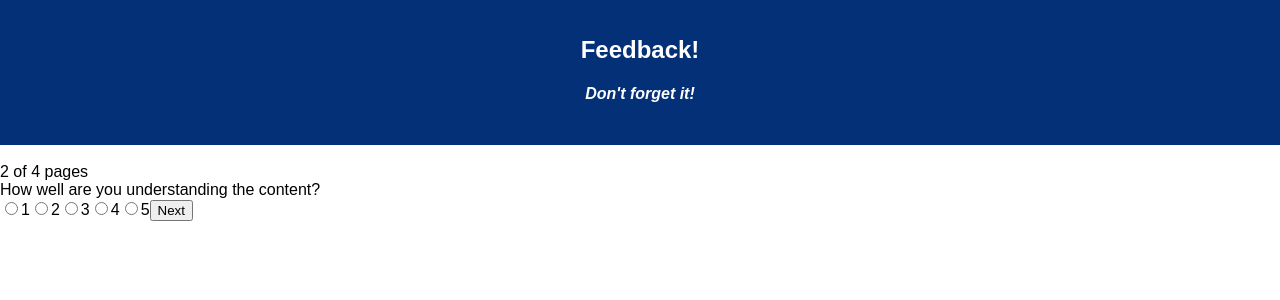
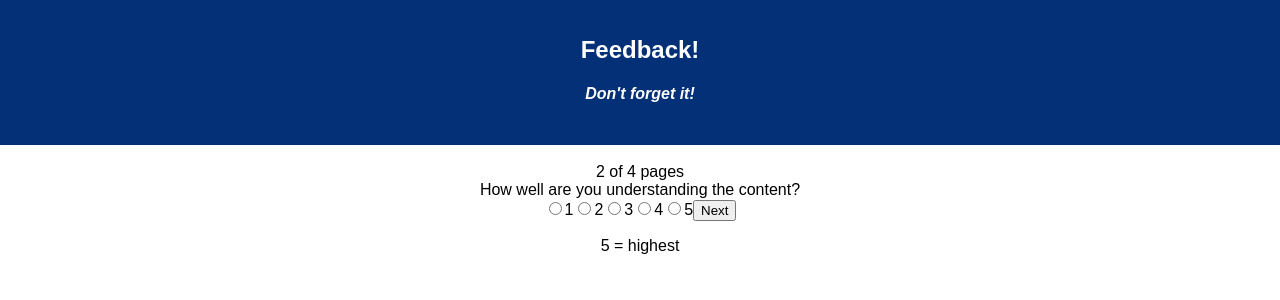
Before and after one commit to lawlernp/redux-feedback-loop, a React (Create React App) app: page /#/understanding in a window 1280 px wide. Shown: the top 300 px of the page. Built offline with nearby package versions, Linux system fonts and the light colour scheme.

Commit message:
added readme

```diff
--- a/src/components/App/App.css
+++ b/src/components/App/App.css
@@ -16,3 +16,8 @@
 .App-intro {
   font-size: large;
 }
+
+.Components {
+  text-align: center;
+
+}
--- a/src/components/App/App.js
+++ b/src/components/App/App.js
@@ -24,12 +24,14 @@ class App extends Component {
           </header>
           <br />
         </div>
+        <div className="Components">
         <Route exact path="/" component={Feels} />
         <Route exact path="/understanding" component={Understanding} />
         <Route exact path="/supported" component={Support} />
         <Route exact path="/comments" component={Comments} />
         <Route exact path="/review" component={Review} />
         <Route exact path="/success" component={Success} />
+        </div>
       </Router>
     );
   }
--- a/src/components/Feels/Feels.js
+++ b/src/components/Feels/Feels.js
@@ -36,6 +36,7 @@ class Feels extends Component {
             <input type="radio" id="5" name="feeling" value="5" />
             <label htmlFor="5">5</label>
             <button type="submit">Next</button>
+            <p>5 = highest</p>
           </form>
         </div>
         <div></div>
--- a/src/components/Support/Support.js
+++ b/src/components/Support/Support.js
@@ -38,6 +38,7 @@ class Support extends Component {
             <input type="radio" id="5" name="supported" value="5" />
             <label htmlFor="5">5</label>
             <button type="submit">Next</button>
+            <p>5 = highest</p>
           </form>
         </div>
         <div></div>
--- a/src/components/Understanding/Understanding.js
+++ b/src/components/Understanding/Understanding.js
@@ -27,7 +27,13 @@ class Understanding extends Component {
         <div>
           How well are you understanding the content?
           <form onSubmit={this.nextPage}>
-            <input type="radio" id="1" name="understanding" value="1" required />
+            <input
+              type="radio"
+              id="1"
+              name="understanding"
+              value="1"
+              required
+            />
             <label htmlFor="1">1</label>
             <input type="radio" id="2" name="understanding" value="2" />
             <label htmlFor="2">2</label>
@@ -37,9 +43,8 @@ class Understanding extends Component {
             <label htmlFor="4">4</label>
             <input type="radio" id="5" name="understanding" value="5" />
             <label htmlFor="5">5</label>
-            <button type="submit">
-              Next
-            </button>
+            <button type="submit">Next</button>
+            <p>5 = highest</p>
           </form>
         </div>
         <div></div>
```
Also changed, not shown: 1 other file (tests, documents, lock files or other folders).
